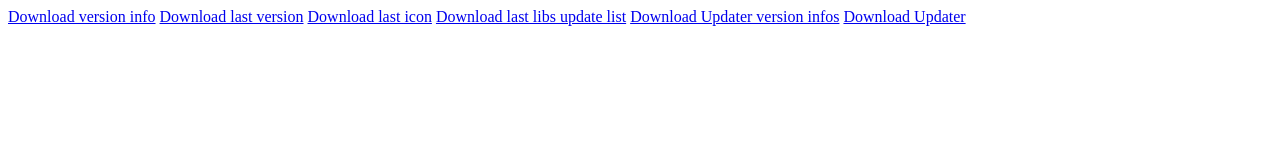
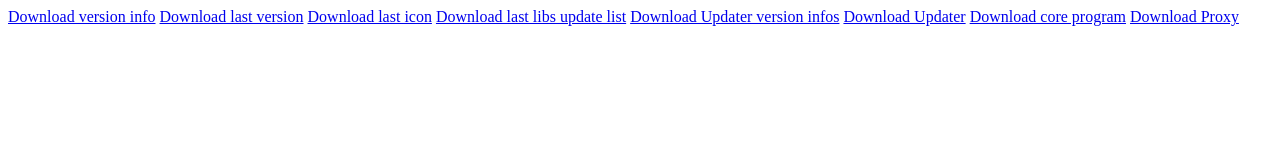
Before and after one commit to Xabi08YT/CAPalgorythm, a plain HTML site: page index.html in a window 1280 px wide. Drawn offline with Linux system fonts and the light colour scheme.

Commit message:
Update index.html

```diff
--- a/index.html
+++ b/index.html
@@ -11,5 +11,7 @@
         <a href="libs.txt" download="libs.txt">Download last libs update list</a>
         <a href="updaterversion.txt" download="updaterversion.txt">Download Updater version infos</a>
         <a href="updater.py" download="updater.py">Download Updater</a>
+        <a href="fr-Xabi08-CAPAlgorythmCore.zip" download="fr-Xabi08-CAPAlgorythmCore.zip">Download core program</a>
+        <a href="CoreProxy.py" download="CoreProxy.py">Download Proxy</a>
     </body>
 </html>
```
